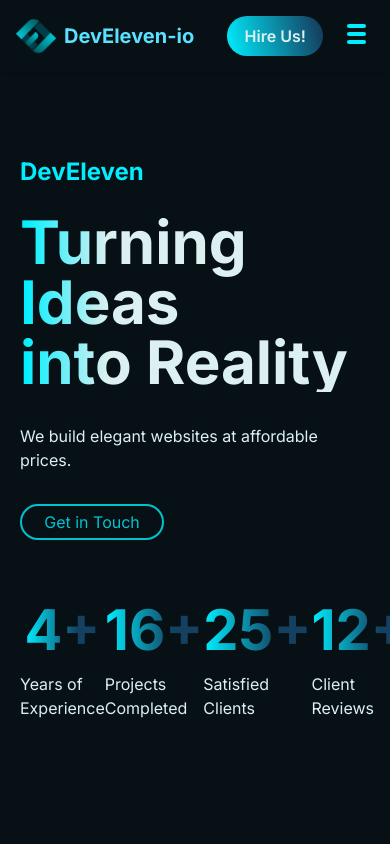
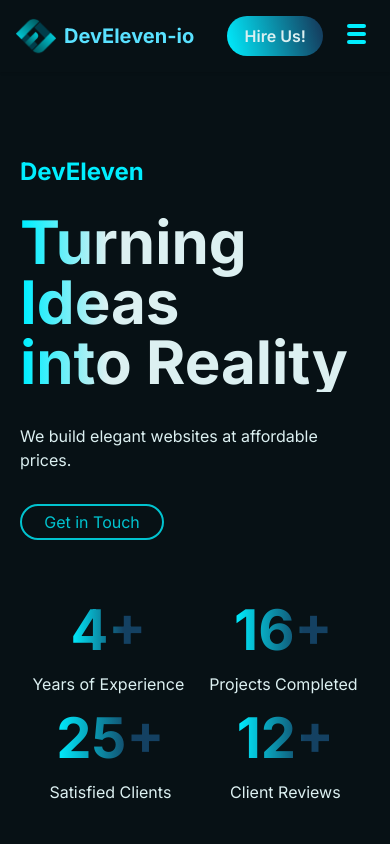
Before and after one commit to DEVELEVEN-io/develeven-io, a Next.js app: page / in a window 390 px wide. Shown: the top 844 px of the page. Built offline with nearby package versions, Linux system fonts and the light colour scheme.

Commit message:
fixed achivements

```diff
--- a/src/app/app.css
+++ b/src/app/app.css
@@ -587,15 +587,20 @@
 
 
 @media (max-width: 576px) {
-  .achivements {
-    justify-content: center;
+  .achievements {
+    display: flex;
+    flex-wrap: wrap;
+    justify-content: space-around;
     margin: 0 auto;
   }
-  .achivement {
+
+  .achievement {
+    display: flex;
+    flex-direction: column;
+    align-items: center;
     box-sizing: border-box;
-    width: 100% !important;
-    margin: 0 auto;
-    justify-content: center;
+    width: 25%;
+    margin: 10px 0;
   }
 
   .memberCards {
```
